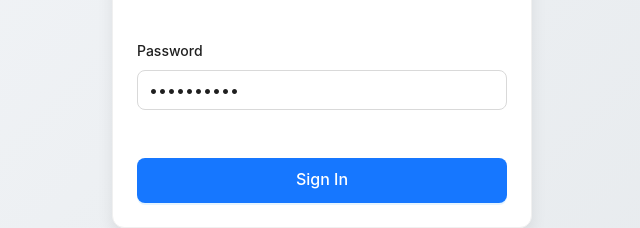
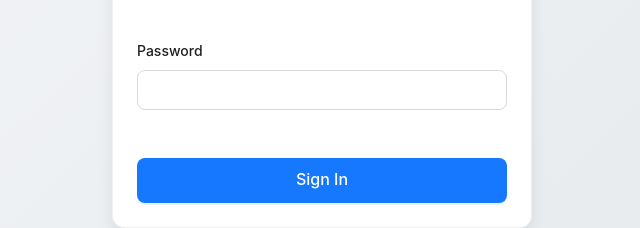
Before and after one commit to NaimurAlltime/university-management-client, a React (Vite) app: page /login in a window 1280 px wide. Shown: the part 386-614 px from the top of the page, without its empty margins (318-958 px from the left). Built offline with nearby package versions, Linux system fonts and the light colour scheme.

Commit message:
sidebar icon changes

```diff
--- a/src/pages/Login.tsx
+++ b/src/pages/Login.tsx
@@ -16,8 +16,8 @@ export default function Login() {
   const dispatch = useAppDispatch()
 
   const defaultValues = {
-    userId: "2026010016",
-    password: "student123",
+    userId: "",
+    password: "",
   }
 
   const [login] = useLoginMutation()
--- a/src/utils/sidebarItemsGenerator.tsx
+++ b/src/utils/sidebarItemsGenerator.tsx
@@ -45,7 +45,7 @@ const iconMap: Record<string, IconType> = {
   Settings: FiSettings,
   Profile: FiUser,
   Courses: FiBook,
-  Schedule: FiCalendar,
+  "My Schedule": FiCalendar,
   Documents: FiFileText,
 }
 
```
